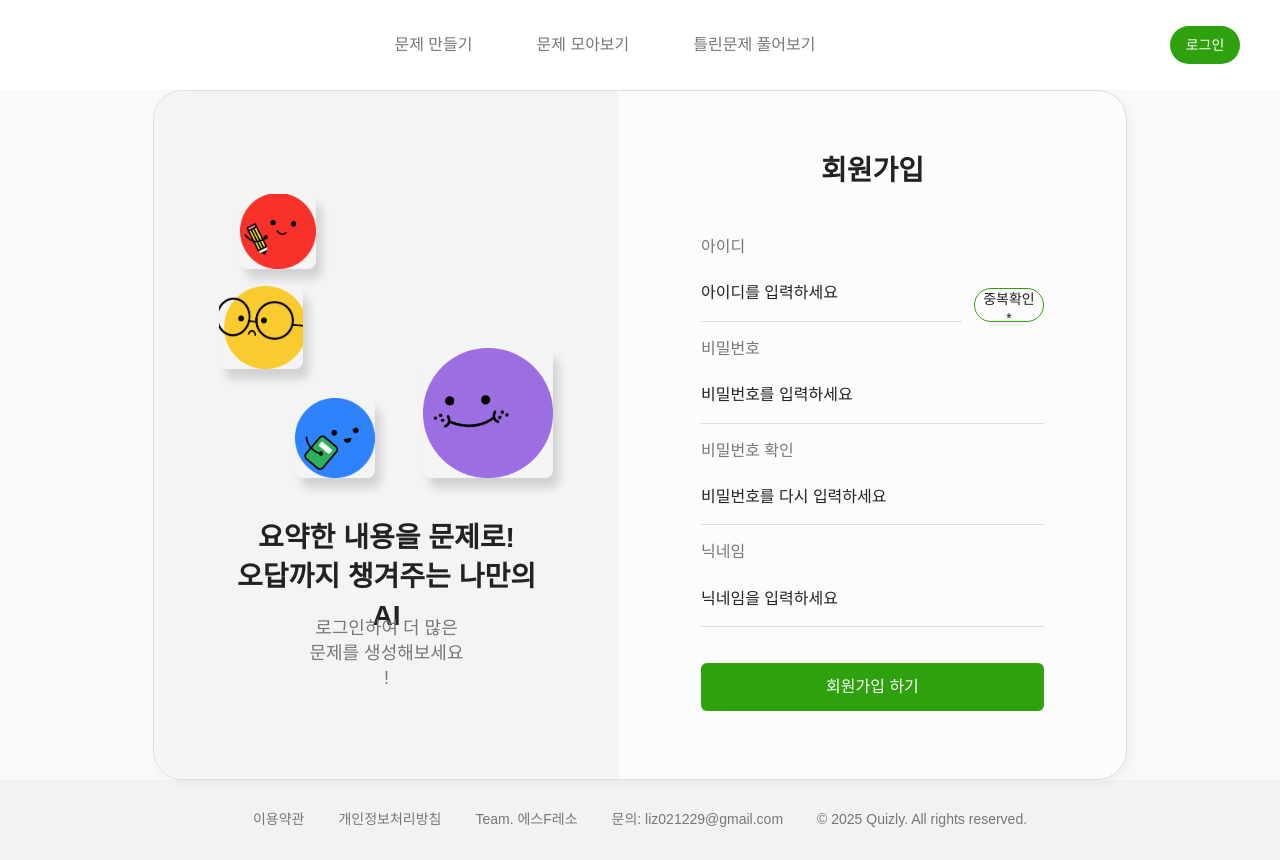
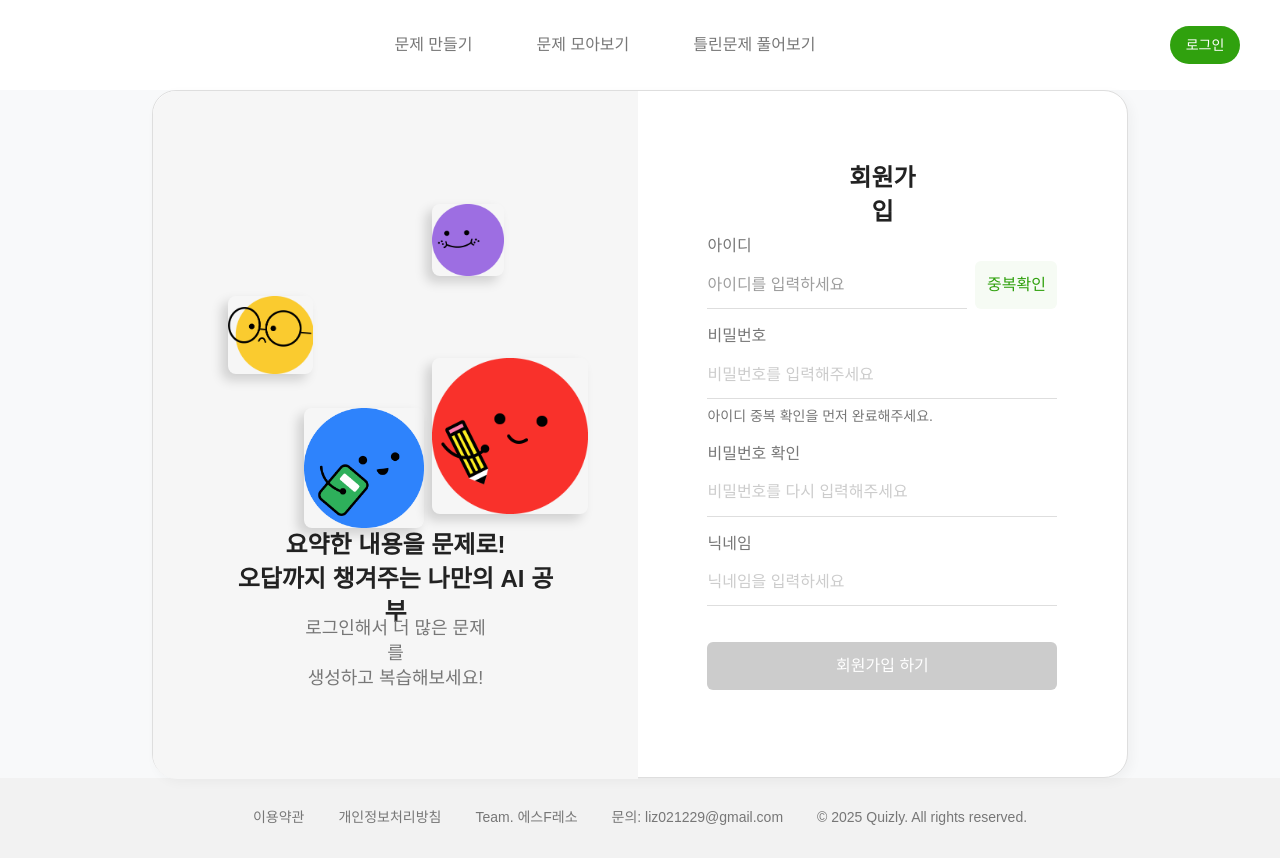
Before and after one commit to Team-Poten/frontend, a React (Create React App) app: page /signup in a window 1280 px wide. Built offline with nearby package versions, Linux system fonts and the light colour scheme; a web font is replaced by a local one.

Commit message:
feat: (#5) 회원가입 시 id 중복 확인 api 연결 및 비밀번호 조건 추가

```diff
--- a/src/components/SignUpPage.tsx
+++ b/src/components/SignUpPage.tsx
@@ -1,7 +1,7 @@
 import React, { useState } from "react";
 import styled from "styled-components";
 import { useNavigate } from "react-router-dom";
-import { signUp, SignUpRequest } from "../services/api";
+import { signUp, SignUpRequest, checkIdDuplicate } from "../services/api";
 import character1 from "../assets/character1.png";
 import character2 from "../assets/character2.png";
 import character3 from "../assets/character3.png";
@@ -18,21 +18,21 @@ const Container = styled.div`
 `;
 
 const SignUpCard = styled.div`
-  width: 974px;
-  height: 690px;
-  background-color: #fcfcfc;
+  width: 976px;
+  height: 688px;
+  background-color: #ffffff;
   border: 1px solid #dedede;
-  border-radius: 30px;
+  border-radius: 24px;
   box-shadow: 4px 4px 12px 0px rgba(0, 0, 0, 0.04);
   display: flex;
   position: relative;
 `;
 
 const LeftSection = styled.div`
-  width: 466px;
-  height: 687px;
-  background-color: #f4f4f4;
-  border-radius: 30px 0 0 30px;
+  width: 486px;
+  height: 688px;
+  background-color: #f6f6f6;
+  border-radius: 24px 0 0 24px;
   display: flex;
   flex-direction: column;
   align-items: center;
@@ -53,65 +53,65 @@ const Character = styled.img`
   position: absolute;
   object-fit: cover;
   border-radius: 8px;
-  box-shadow: 6px 10px 10px 0px rgba(0, 0, 0, 0.14);
+  box-shadow: -6px 6px 12px 0px rgba(0, 0, 0, 0.16);
 `;
 
 const Character1 = styled(Character)`
-  width: 75.7px;
-  height: 75.61px;
-  top: 0;
-  left: 20.93px;
+  width: 156px;
+  height: 156px;
+  top: 154px;
+  left: 204px;
 `;
 
 const Character2 = styled(Character)`
-  width: 83.28px;
-  height: 83.09px;
-  top: 92.13px;
-  left: 0;
+  width: 85px;
+  height: 78px;
+  top: 92px;
+  left: 0px;
 `;
 
 const Character3 = styled(Character)`
-  width: 80px;
-  height: 80px;
-  top: 204.01px;
+  width: 120px;
+  height: 120px;
+  top: 204px;
   left: 76px;
 `;
 
 const Character4 = styled(Character)`
-  width: 130px;
-  height: 130px;
-  top: 154.01px;
+  width: 72px;
+  height: 72px;
+  top: 0px;
   left: 204px;
 `;
 
 const Title = styled.h1`
   font-family: "Pretendard", sans-serif;
   font-weight: 700;
-  font-size: 28px;
-  line-height: 1.4;
+  font-size: 24px;
+  line-height: 1.3999999364217122em;
   color: #222222;
   text-align: center;
   margin: 0 0 20px 0;
-  width: 314px;
-  height: 78px;
+  width: 316px;
+  height: 68px;
 `;
 
 const Subtitle = styled.p`
   font-family: "Pretendard", sans-serif;
   font-weight: 400;
   font-size: 18px;
-  line-height: 1.4;
+  line-height: 1.3999999364217122em;
   color: #777777;
   text-align: center;
   margin: 0;
-  width: 158px;
-  height: 60px;
+  width: 185px;
+  height: 50px;
 `;
 
 const RightSection = styled.div`
-  width: 508px;
-  height: 690px;
-  padding: 60px 40px;
+  width: 490px;
+  height: 688px;
+  padding: 70px 40px;
   display: flex;
   flex-direction: column;
   align-items: center;
@@ -120,20 +120,20 @@ const RightSection = styled.div`
 const FormTitle = styled.h2`
   font-family: "Pretendard", sans-serif;
   font-weight: 700;
-  font-size: 28px;
-  line-height: 1.4;
+  font-size: 24px;
+  line-height: 1.3999999364217122em;
   color: #222222;
   text-align: center;
   margin: 0 0 40px 0;
-  width: 113px;
-  height: 45px;
+  width: 83px;
+  height: 34px;
 `;
 
 const InputGroup = styled.div`
-  width: 343px;
+  width: 350px;
   display: flex;
   flex-direction: column;
-  gap: 8px;
+  gap: 4px;
   margin-bottom: 16px;
 `;
 
@@ -141,87 +141,97 @@ const InputLabel = styled.label`
   font-family: "Pretendard", sans-serif;
   font-weight: 500;
   font-size: 16px;
-  line-height: 1.4;
+  line-height: 1.399999976158142em;
   color: #777777;
 `;
 
 const InputContainer = styled.div`
   display: flex;
-  gap: 12px;
+  gap: 8px;
   align-items: flex-end;
 `;
 
-const Input = styled.input`
+const Input = styled.input<{ disabled?: boolean }>`
   flex: 1;
-  padding: 16px 0;
+  padding: 12px 0;
   border: none;
   border-bottom: 1px solid #dedede;
   background: transparent;
   font-family: "Pretendard", sans-serif;
   font-weight: 400;
   font-size: 16px;
-  line-height: 1.4;
-  color: #222222;
+  line-height: 1.399999976158142em;
+  color: ${(props) => (props.disabled ? "#cccccc" : "#222222")};
   outline: none;
+  cursor: ${(props) => (props.disabled ? "not-allowed" : "text")};
 
   &::placeholder {
-    color: #222222;
+    color: ${(props) => (props.disabled ? "#cccccc" : "#9e9e9e")};
+  }
+
+  &:disabled {
+    background-color: transparent;
   }
 `;
 
 const DuplicateCheckButton = styled.button`
-  width: 70px;
-  height: 34px;
-  background-color: transparent;
-  border: 1px solid #30a10e;
-  border-radius: 200px;
+  width: 82px;
+  height: 48px;
+  background-color: #f6fbf4;
+  border: none;
+  border-radius: 6px;
   font-family: "Pretendard", sans-serif;
   font-weight: 400;
-  font-size: 14px;
-  line-height: 1.4;
-  color: #222222;
+  font-size: 16px;
+  line-height: 1.399999976158142em;
+  color: #30a10e;
   cursor: pointer;
   transition: all 0.2s ease;
 
   &:hover {
-    background-color: #30a10e;
-    color: #ffffff;
+    background-color: #e8f5e6;
   }
 `;
 
-const PasswordConfirmMessage = styled.p<{ isError: boolean }>`
+const MessageText = styled.p<{ type: "error" | "success" | "info" }>`
   font-family: "Pretendard", sans-serif;
   font-weight: 400;
   font-size: 14px;
-  line-height: 1.4;
-  color: ${(props) => (props.isError ? "#ff0000" : "#30a10e")};
+  line-height: 1.4000000272478377em;
+  color: ${(props) => {
+    switch (props.type) {
+      case "error":
+        return "#FF243E";
+      case "success":
+        return "#2473FC";
+      case "info":
+        return "#777777";
+      default:
+        return "#777777";
+    }
+  }};
   margin: 4px 0 0 0;
   text-align: left;
   width: 100%;
 `;
 
-const SignUpButton = styled.button`
-  width: 343px;
+const SignUpButton = styled.button<{ disabled: boolean }>`
+  width: 350px;
   height: 48px;
-  background-color: #30a10e;
+  background-color: ${(props) => (props.disabled ? "#cccccc" : "#30a10e")};
   color: #ffffff;
   border: none;
   border-radius: 6px;
   font-family: "Pretendard", sans-serif;
   font-weight: 400;
   font-size: 16px;
-  line-height: 1.4;
-  cursor: pointer;
+  line-height: 1.399999976158142em;
+  cursor: ${(props) => (props.disabled ? "not-allowed" : "pointer")};
   transition: background-color 0.2s ease;
   margin-top: 20px;
 
   &:hover {
-    background-color: #2a8f0c;
-  }
-
-  &:disabled {
-    background-color: #cccccc;
-    cursor: not-allowed;
+    background-color: ${(props) => (props.disabled ? "#cccccc" : "#2a8f0c")};
   }
 `;
 
@@ -324,8 +334,37 @@ const SignUpPage: React.FC = () => {
     nickname: "",
   });
   const [passwordError, setPasswordError] = useState("");
+  const [idDuplicateStatus, setIdDuplicateStatus] = useState<
+    "none" | "checking" | "duplicate" | "available"
+  >("none");
   const [isModalOpen, setIsModalOpen] = useState(false);
   const [isLoading, setIsLoading] = useState(false);
+
+  // 비밀번호 조건 검증 함수
+  const validatePassword = (password: string) => {
+    const hasEnglish = /[a-zA-Z]/.test(password);
+    const hasNumber = /\d/.test(password);
+    const hasSpecial = /[!@#$%^&*(),.?":{}|<>]/.test(password);
+    const isValidLength = password.length >= 8 && password.length <= 16;
+
+    return {
+      hasEnglish,
+      hasNumber,
+      hasSpecial,
+      isValidLength,
+      isValid: hasEnglish && hasNumber && hasSpecial && isValidLength,
+    };
+  };
+
+  // 각 단계별 활성화 상태 확인
+  const isPasswordEnabled = idDuplicateStatus === "available";
+  const isPasswordConfirmEnabled =
+    isPasswordEnabled && validatePassword(formData.password).isValid;
+  const isNicknameEnabled =
+    isPasswordConfirmEnabled &&
+    formData.passwordConfirm &&
+    formData.password === formData.passwordConfirm;
+  const isSignUpEnabled = isNicknameEnabled && formData.nickname.trim() !== "";
 
   const handleInputChange = (e: React.ChangeEvent<HTMLInputElement>) => {
     const { name, value } = e.target;
@@ -334,10 +373,21 @@ const SignUpPage: React.FC = () => {
       [name]: value,
     }));
 
+    // ID 변경 시 중복 확인 상태 초기화
+    if (name === "loginId") {
+      setIdDuplicateStatus("none");
+    }
+
     // 비밀번호 확인 검증
     if (name === "password" || name === "passwordConfirm") {
       if (name === "password") {
-        if (formData.passwordConfirm && value !== formData.passwordConfirm) {
+        const passwordValidation = validatePassword(value);
+        if (!passwordValidation.isValid) {
+          setPasswordError("영어, 숫자, 특수문자 포함 8~16자");
+        } else if (
+          formData.passwordConfirm &&
+          value !== formData.passwordConfirm
+        ) {
           setPasswordError("비밀번호가 일치하지 않습니다.");
         } else if (
           formData.passwordConfirm &&
@@ -355,14 +405,42 @@ const SignUpPage: React.FC = () => {
     }
   };
 
-  const handleDuplicateCheck = () => {
-    // 추후 중복확인 API 연결 예정
-    console.log("중복확인 버튼 클릭");
+  const handleDuplicateCheck = async () => {
+    if (!formData.loginId.trim()) {
+      alert("아이디를 입력해주세요.");
+      return;
+    }
+
+    setIdDuplicateStatus("checking");
+
+    try {
+      const isDuplicate = await checkIdDuplicate(formData.loginId);
+      setIdDuplicateStatus(isDuplicate ? "duplicate" : "available");
+    } catch (error) {
+      console.error("ID 중복 확인 에러:", error);
+      alert("ID 중복 확인 중 오류가 발생했습니다.");
+      setIdDuplicateStatus("none");
+    }
   };
 
   const handleSignUp = async () => {
+    if (!isSignUpEnabled) {
+      return;
+    }
+
     if (formData.password !== formData.passwordConfirm) {
       setPasswordError("비밀번호가 일치하지 않습니다.");
+      return;
+    }
+
+    const passwordValidation = validatePassword(formData.password);
+    if (!passwordValidation.isValid) {
+      setPasswordError("영어, 숫자, 특수문자 포함 8~16자");
+      return;
+    }
+
+    if (idDuplicateStatus !== "available") {
+      alert("아이디 중복 확인을 완료해주세요.");
       return;
     }
 
@@ -415,12 +493,12 @@ const SignUpPage: React.FC = () => {
           <Title>
             요약한 내용을 문제로!
             <br />
-            오답까지 챙겨주는 나만의 AI
+            오답까지 챙겨주는 나만의 AI 공부
           </Title>
           <Subtitle>
-            로그인하여 더 많은
+            로그인해서 더 많은 문제를
             <br />
-            문제를 생성해보세요 !
+            생성하고 복습해보세요!
           </Subtitle>
         </LeftSection>
         <RightSection>
@@ -437,9 +515,17 @@ const SignUpPage: React.FC = () => {
                 placeholder="아이디를 입력하세요"
               />
               <DuplicateCheckButton onClick={handleDuplicateCheck}>
-                중복확인*
+                {idDuplicateStatus === "checking" ? "확인중..." : "중복확인"}
               </DuplicateCheckButton>
             </InputContainer>
+            {idDuplicateStatus === "duplicate" && (
+              <MessageText type="error">중복된 아이디 입니다.</MessageText>
+            )}
+            {idDuplicateStatus === "available" && (
+              <MessageText type="success">
+                아이디 사용이 가능합니다.
+              </MessageText>
+            )}
           </InputGroup>
 
           <InputGroup>
@@ -449,8 +535,19 @@ const SignUpPage: React.FC = () => {
               name="password"
               value={formData.password}
               onChange={handleInputChange}
-              placeholder="비밀번호를 입력하세요"
+              placeholder="비밀번호를 입력해주세요"
+              disabled={!isPasswordEnabled}
             />
+            {passwordError &&
+              formData.password &&
+              !validatePassword(formData.password).isValid && (
+                <MessageText type="error">{passwordError}</MessageText>
+              )}
+            {!isPasswordEnabled && (
+              <MessageText type="info">
+                아이디 중복 확인을 먼저 완료해주세요.
+              </MessageText>
+            )}
           </InputGroup>
 
           <InputGroup>
@@ -460,20 +557,22 @@ const SignUpPage: React.FC = () => {
               name="passwordConfirm"
               value={formData.passwordConfirm}
               onChange={handleInputChange}
-              placeholder="비밀번호를 다시 입력하세요"
+              placeholder="비밀번호를 다시 입력해주세요"
+              disabled={!isPasswordConfirmEnabled}
             />
-            {passwordError && (
-              <PasswordConfirmMessage isError={true}>
-                {passwordError}
-              </PasswordConfirmMessage>
+            {passwordError && formData.passwordConfirm && (
+              <MessageText type="error">{passwordError}</MessageText>
             )}
             {formData.passwordConfirm &&
               !passwordError &&
               formData.password === formData.passwordConfirm && (
-                <PasswordConfirmMessage isError={false}>
-                  비밀번호가 일치합니다.
-                </PasswordConfirmMessage>
+                <MessageText type="success">비밀번호가 일치합니다.</MessageText>
               )}
+            {!isPasswordConfirmEnabled && isPasswordEnabled && (
+              <MessageText type="info">
+                비밀번호 조건을 만족해주세요.
+              </MessageText>
+            )}
           </InputGroup>
 
           <InputGroup>
@@ -484,10 +583,19 @@ const SignUpPage: React.FC = () => {
               value={formData.nickname}
               onChange={handleInputChange}
               placeholder="닉네임을 입력하세요"
+              disabled={!isNicknameEnabled}
             />
+            {!isNicknameEnabled && isPasswordConfirmEnabled && (
+              <MessageText type="info">
+                비밀번호 확인을 완료해주세요.
+              </MessageText>
+            )}
           </InputGroup>
 
-          <SignUpButton onClick={handleSignUp} disabled={isLoading}>
+          <SignUpButton
+            onClick={handleSignUp}
+            disabled={!isSignUpEnabled || isLoading}
+          >
             {isLoading ? "처리중..." : "회원가입 하기"}
           </SignUpButton>
         </RightSection>
```
Also changed, not shown: src/services/api.ts (+26 -1 lines).
